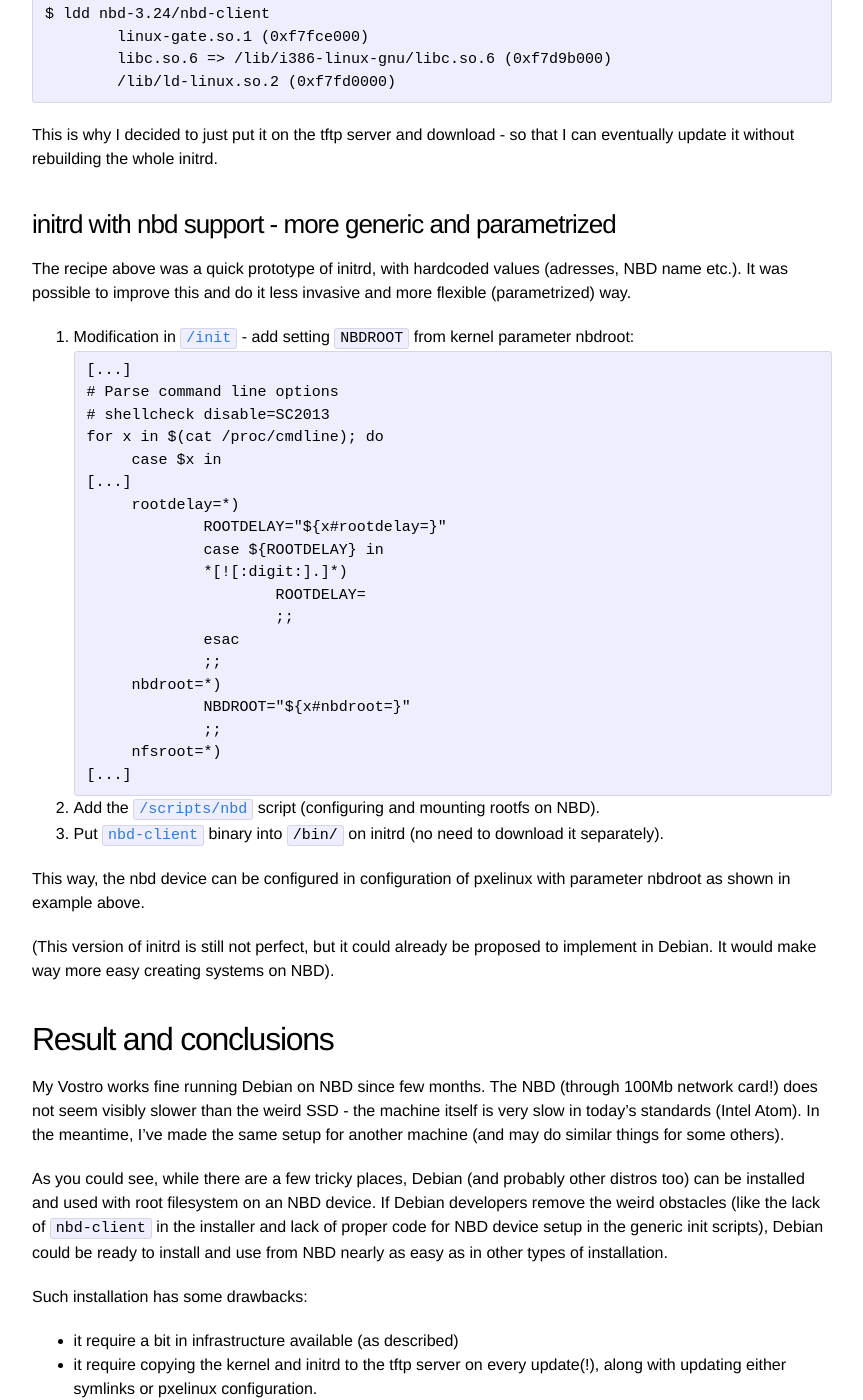
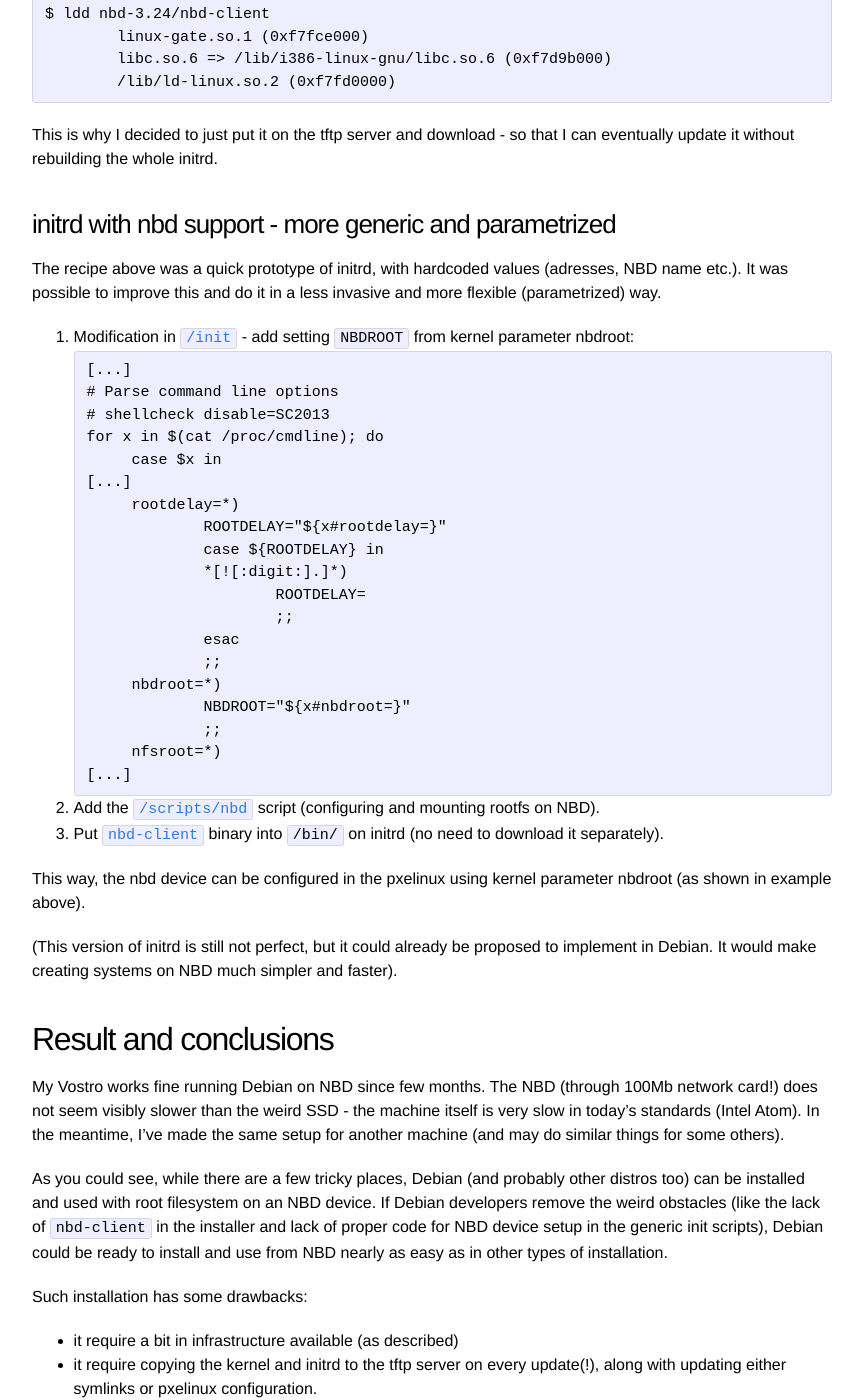
Before and after one commit to t-w/t-w.github.io, a Jekyll site: the page built from _posts/2022-03-09-diskless_debian_11_pxe_nbd.markdown, in a window 1280 px wide and 1400 px high, scrolled down 5972 px. Shown: the whole window, without its empty margins (208-1071 px from the left). Built offline with Jekyll 4.4.1, drawn with Linux system fonts in a browser that asks for light colours; some of the changed text lies outside the part shown.

Commit message:
debian on nbd: minor corrections.

````diff
--- a/_posts/2022-03-09-diskless_debian_11_pxe_nbd.markdown
+++ b/_posts/2022-03-09-diskless_debian_11_pxe_nbd.markdown
@@ -257,7 +257,7 @@ eventually update it without rebuilding the whole initrd.
 
 ### initrd with nbd support - more generic and parametrized
 The recipe above was a quick prototype of initrd, with hardcoded values (adresses, NBD name etc.).
-It was possible to improve this and do it less invasive and more flexible (parametrized) way.
+It was possible to improve this and do it in a less invasive and more flexible (parametrized) way.
 
 1. Modification in [`/init`][init_patched] - add setting `NBDROOT` from kernel parameter nbdroot:
 ```
@@ -285,11 +285,11 @@ for x in $(cat /proc/cmdline); do
 
 3. Put [`nbd-client`][nbd_client_for_installed] binary into `/bin/` on initrd (no need to download it separately).
 
-This way, the nbd device can be configured in configuration of pxelinux with parameter nbdroot
-as shown in example above.
+This way, the nbd device can be configured in the pxelinux using kernel parameter nbdroot
+(as shown in example above).
 
 (This version of initrd is still not perfect, but it could already be proposed
-to implement in Debian. It would make way more easy creating systems on NBD).
+to implement in Debian. It would make creating systems on NBD much simpler and faster).
 
 
 ## Result and conclusions
````
Also changed, not shown: other parts of _posts/2022-03-09-diskless_debian_11_pxe_nbd.markdown (+1 -1 lines).
